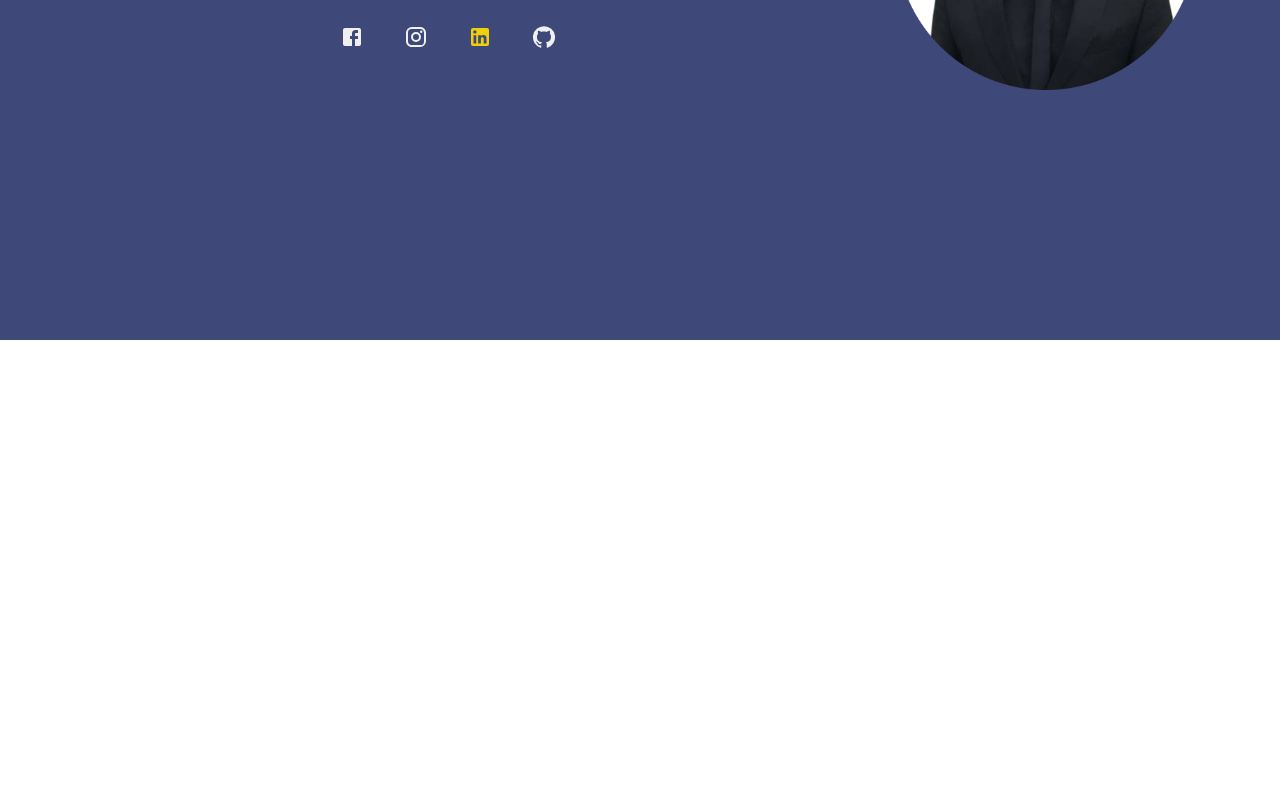
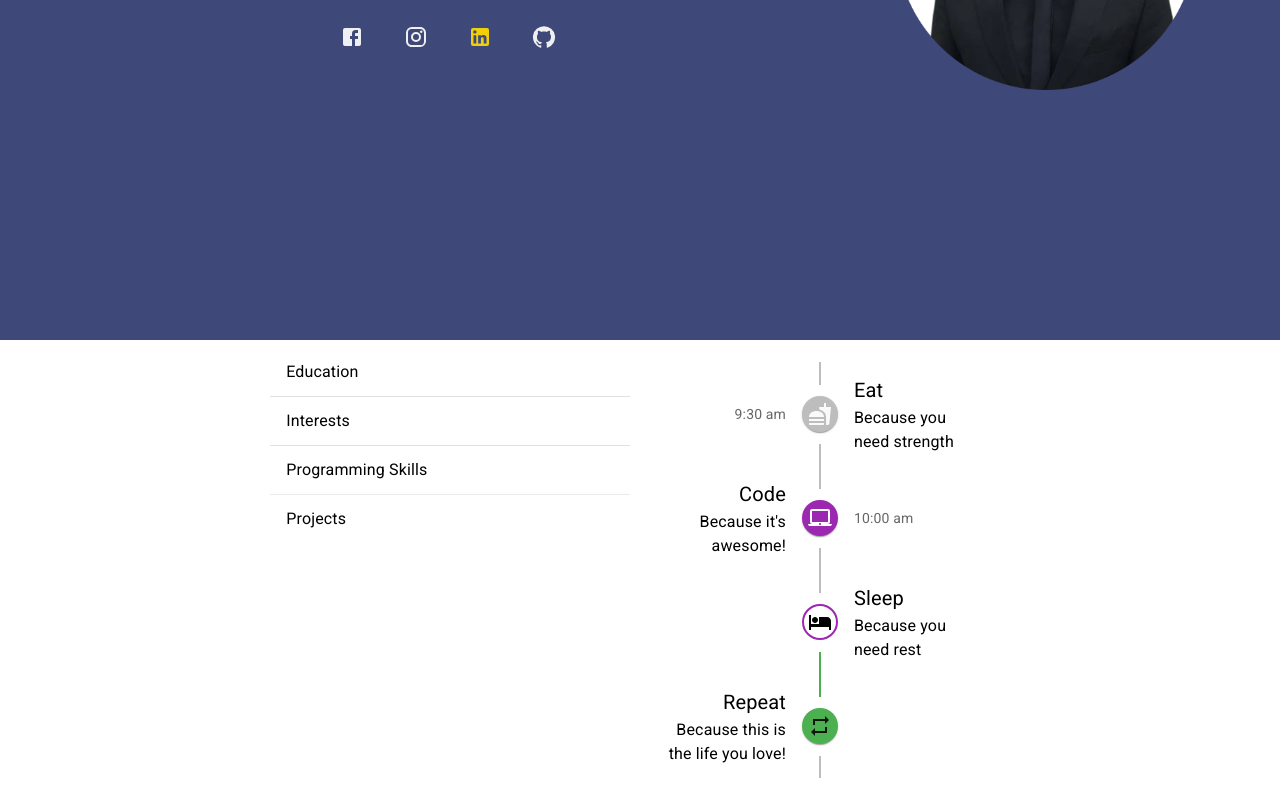
Before and after one commit to Sabau-Adrian/my-website, a React (Create React App) app: page / in a window 1280 px wide. Shown: the part 460-1260 px from the top of the page. Before the commit the page ends 800 px from the top, so only its background shows below. Built offline with nearby package versions, Linux system fonts and the light colour scheme.

Commit message:
About page

```diff
--- a/package.json
+++ b/package.json
@@ -7,6 +7,7 @@
     "@emotion/react": "^11.7.1",
     "@emotion/styled": "^11.6.0",
     "@mui/icons-material": "^5.3.1",
+    "@mui/lab": "^5.0.0-alpha.67",
     "@mui/material": "^5.4.0",
     "@testing-library/jest-dom": "^5.16.2",
     "@testing-library/react": "^12.1.2",
--- /dev/null
+++ b/src/About.js
@@ -0,0 +1,141 @@
+import { TimelineConnector, TimelineContent, TimelineDot, TimelineItem, TimelineOppositeContent, TimelineSeparator } from '@mui/lab';
+import Timeline from '@mui/lab/Timeline';
+import { borderRadius, Box } from '@mui/system';
+import React from 'react';
+import { Collapse, Container, Typography } from '@mui/material';
+import FastfoodIcon from '@mui/icons-material/Fastfood';
+import LaptopMacIcon from '@mui/icons-material/LaptopMac';
+import HotelIcon from '@mui/icons-material/Hotel';
+import RepeatIcon from '@mui/icons-material/Repeat';
+import List from '@mui/material/List';
+import ListItem from '@mui/material/ListItem';
+import ListItemText from '@mui/material/ListItemText';
+import Divider from '@mui/material/Divider';
+
+const style = {
+    width: '100%',
+    maxWidth: 360,
+    minWidth: 360,
+    bgcolor: 'background.paper',
+  };
+
+const listItem = {
+    ":hover":{
+        backgroundColor: 'blue',
+        color: '#F1D00A',
+        backgroundColor: '#21325E',
+        borderRadius: '10px',
+        transform: 'scale(1.1,1.1)'
+        }
+}
+function About() {
+    return(
+        <Container disableGutters maxWidth={false}
+        sx={{
+            display:'flex',
+            flexDirection: 'row',
+            justifyContent: 'center'
+        }}>
+        <Box>
+            <Collapse>Hi</Collapse>
+        <List sx={style} component="nav" aria-label="mailbox folders">
+      <ListItem sx={listItem} button>
+        <ListItemText primary="Education"/>
+      </ListItem>
+      <Divider />
+      <ListItem  sx={listItem} button divider>
+        <ListItemText primary="Interests" />
+      </ListItem>
+      <ListItem  sx={listItem} button>
+        <ListItemText primary="Programming Skills" />
+      </ListItem>
+      <Divider light />
+      <ListItem  sx={listItem}button>
+        <ListItemText primary="Projects" />
+      </ListItem>
+    </List>
+        </Box>
+        <Box>
+        <Timeline position="alternate">
+        <TimelineItem>
+          <TimelineOppositeContent
+            sx={{ m: 'auto 0' }}
+            align="right"
+            variant="body2"
+            color="text.secondary"
+          >
+            9:30 am
+          </TimelineOppositeContent>
+          <TimelineSeparator>
+            <TimelineConnector />
+            <TimelineDot>
+              <FastfoodIcon />
+            </TimelineDot>
+            <TimelineConnector />
+          </TimelineSeparator>
+          <TimelineContent sx={{ py: '12px', px: 2 }}>
+            <Typography variant="h6" component="span">
+              Eat
+            </Typography>
+            <Typography>Because you need strength</Typography>
+          </TimelineContent>
+        </TimelineItem>
+        <TimelineItem>
+          <TimelineOppositeContent
+            sx={{ m: 'auto 0' }}
+            variant="body2"
+            color="text.secondary"
+          >
+            10:00 am
+          </TimelineOppositeContent>
+          <TimelineSeparator>
+            <TimelineConnector />
+            <TimelineDot color="primary">
+              <LaptopMacIcon />
+            </TimelineDot>
+            <TimelineConnector />
+          </TimelineSeparator>
+          <TimelineContent sx={{ py: '12px', px: 2 }}>
+            <Typography variant="h6" component="span">
+              Code
+            </Typography>
+            <Typography>Because it&apos;s awesome!</Typography>
+          </TimelineContent>
+        </TimelineItem>
+        <TimelineItem>
+          <TimelineSeparator>
+            <TimelineConnector />
+            <TimelineDot color="primary" variant="outlined">
+              <HotelIcon />
+            </TimelineDot>
+            <TimelineConnector sx={{ bgcolor: 'secondary.main' }} />
+          </TimelineSeparator>
+          <TimelineContent sx={{ py: '12px', px: 2 }}>
+            <Typography variant="h6" component="span">
+              Sleep
+            </Typography>
+            <Typography>Because you need rest</Typography>
+          </TimelineContent>
+        </TimelineItem>
+        <TimelineItem>
+          <TimelineSeparator>
+            <TimelineConnector sx={{ bgcolor: 'secondary.main' }} />
+            <TimelineDot color="secondary">
+              <RepeatIcon />
+            </TimelineDot>
+            <TimelineConnector />
+          </TimelineSeparator>
+          <TimelineContent sx={{ py: '12px', px: 2 }}>
+            <Typography variant="h6" component="span">
+              Repeat
+            </Typography>
+            <Typography>Because this is the life you love!</Typography>
+          </TimelineContent>
+        </TimelineItem>
+      </Timeline>
+      </Box>
+      </Container>
+    );
+}
+
+export default About;
--- a/src/App.js
+++ b/src/App.js
@@ -7,6 +7,7 @@
 import 'fontsource-roboto';
 import Header from './Header.js';
 import Home from './Home.js';
+import About from './About.js'
 
 
 
@@ -42,7 +43,7 @@
       <Container disableGutters maxWidth={false}>
             <Header />
             <Home />
-
+            <About />
       </Container>
     </ThemeProvider>
   );
```
Also changed, not shown: 1 other file (tests, documents, lock files or other folders).
